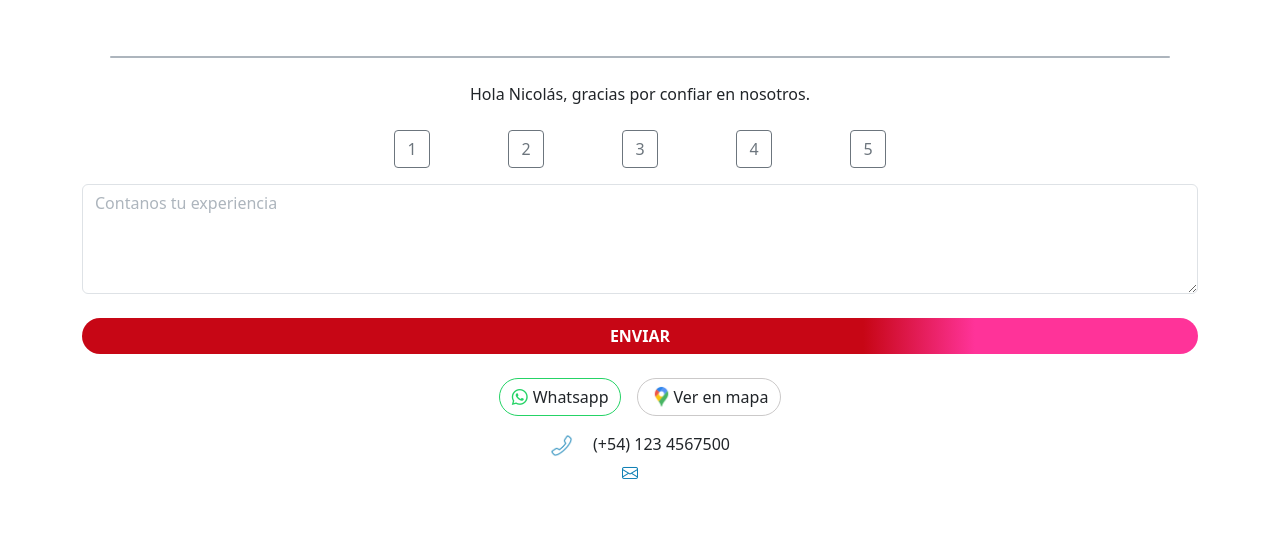
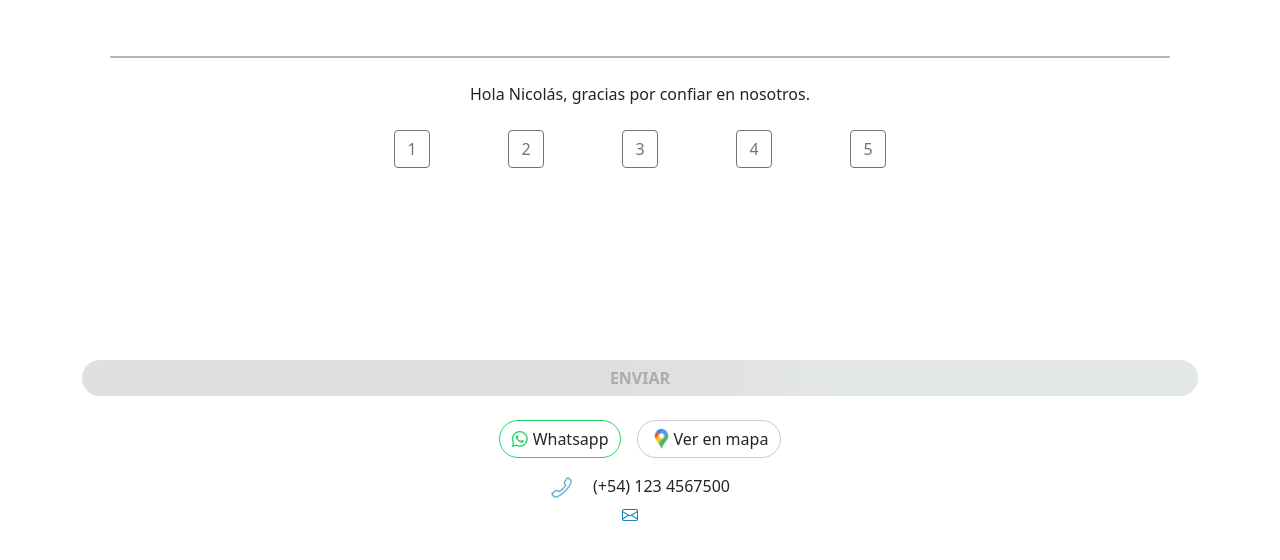
Before and after one commit to JesusOyola/tecnom-challenge, an Angular app: page /boxes in a window 1280 px wide. Shown: the top 560 px of the page. Built offline with nearby package versions, Linux system fonts and the light colour scheme; no server answers.

Commit message:
feat: Implement thnks message and redirect to home

```diff
--- a/src/app/pages/boxes/boxes.component.html
+++ b/src/app/pages/boxes/boxes.component.html
@@ -3,6 +3,15 @@
     <h6 class="text-muted">{{ workshop.name }}</h6>
     <div class="header-line mx-auto"></div>
   </div>
+
+  @if(showThanksMessage){
+  <div class="thanks-text-container">
+    <h4 class="thanks-text">
+      ¡Gracias por compartir sus comentarios con nosotros!
+    </h4>
+    <a class="mt-5" href="/boxes">Volver a calificarnos</a>
+  </div>
+  } @if(!showThanksMessage){
 
   <div class="text-center mb-4">
     <p>Hola Nicolás, gracias por confiar en nosotros.</p>
@@ -25,7 +34,9 @@
       >
         1
       </button>
-      <div *ngIf="rating === 1" class="text-muted mt-2">{{ texts[0] }}</div>
+      @if(rating === 1){
+      <div  class="text-muted mt-2">{{ texts[0] }}</div>
+      }
     </div>
 
     <div class="text-center rate-container">
@@ -40,7 +51,9 @@
       >
         2
       </button>
-      <div *ngIf="rating === 2" class="text-muted mt-2">{{ texts[1] }}</div>
+      @if(rating === 2){
+      <div  class="text-muted mt-2">{{ texts[1] }}</div>
+      }
     </div>
 
     <div class="text-center rate-container">
@@ -55,7 +68,9 @@
       >
         3
       </button>
-      <div *ngIf="rating === 3" class="text-muted mt-2">{{ texts[2] }}</div>
+      @if(rating === 3){
+      <div  class="text-muted mt-2">{{ texts[2] }}</div>
+      }
     </div>
 
     <div class="text-center rate-container">
@@ -70,7 +85,9 @@
       >
         4
       </button>
-      <div *ngIf="rating === 4" class="text-muted mt-2">{{ texts[3] }}</div>
+      @if(rating === 4){
+      <div  class="text-muted mt-2">{{ texts[3] }}</div>
+      }
     </div>
 
     <div class="text-center rate-container">
@@ -85,28 +102,36 @@
       >
         5
       </button>
-      <div *ngIf="rating === 5" class="text-muted mt-2">{{ texts[4] }}</div>
+      @if(rating === 5){
+      <div  class="text-muted mt-2">{{ texts[4] }}</div>
+      }
     </div>
   </div>
 
-  <div class="mb-4">
+  <div [ngClass]="{ 'mb-4': rating !== 0, 'no-text-spacing': rating == 0 }">
+    @if(rating !== 0){
     <textarea
-      class="form-control"
+      class="form-control no-resize"
+      maxlength="500"
       rows="4"
       placeholder="Contanos tu experiencia"
       [(ngModel)]="feedback"
     ></textarea>
+    }
   </div>
 
   <div class="d-grid mb-4">
     <button
       type="button"
-      class="btn btn-pink text-white fw-bold"
+      class="btn text-white fw-bold"
+      [ngClass]="{ 'btn-pink': rating !== 0, 'btn-disabled': rating == 0 }"
       (click)="submitFeedback()"
+      [disabled]="rating == 0"
     >
-      ENVIAR
+      <span [ngClass]="{ 'btn-disabled-text': rating == 0 }">ENVIAR</span>
     </button>
   </div>
+  }
 
   <div class="text-center">
     <h6 class="mb-1">{{ workshop.name }}</h6>
@@ -114,7 +139,11 @@
   </div>
 
   <div class="d-flex justify-content-center gap-3 mb-3">
-    <button type="button" class="btn btn-link-info btn-whatsapp" (click)="openWhatsApp()">
+    <button
+      type="button"
+      class="btn btn-link-info btn-whatsapp"
+      (click)="openWhatsApp()"
+    >
       <i class="bi bi-whatsapp whatsapp-icon"></i> Whatsapp
     </button>
     <button
--- a/src/app/pages/boxes/boxes.component.scss
+++ b/src/app/pages/boxes/boxes.component.scss
@@ -16,27 +16,39 @@
   border-radius: 20px;
   border: none;
 }
+.btn-disabled {
+  background: linear-gradient(
+    90deg,
+    rgba(207, 207, 207, 1) 47%,
+    rgba(213, 218, 219, 1) 70%
+  );
+  border-radius: 20px;
+  border: none;
+}
+.btn-disabled-text {
+  color: grey;
+}
 
 .btn-pink:hover {
   background: linear-gradient(90deg, #e6006b, #e62e8a);
 }
 
-.btn-link-info{
+.btn-link-info {
   display: flex;
 
   border-radius: 20px;
 }
-.btn-whatsapp{
+.btn-whatsapp {
   border-color: #25d366;
 }
-.btn-map{
+.btn-map {
   border-color: #cbc9c9;
 }
 .whatsapp-icon {
   color: #25d366;
   padding-right: 5px;
 }
-.map-icon{
+.map-icon {
   height: 23px;
   width: 23px;
 }
@@ -57,10 +69,32 @@ textarea::placeholder {
   width: 90px;
 }
 
-.secondary-contacts{
+.secondary-contacts {
   color: rgb(16, 128, 181);
 }
 
-.contact-text{
+.contact-text {
   padding-left: 20px;
 }
+
+.no-resize {
+  resize: none;
+}
+
+.no-text-spacing {
+  margin-top: 12rem;
+}
+
+.thanks-text-container {
+  display: flex;
+  flex-direction: column;
+  text-align: center;
+  justify-content: center;
+  align-items: center;
+  margin-bottom: 5rem;
+  margin-top: 8rem;
+}
+
+.thanks-text {
+  color: rgb(20, 172, 243);
+}
--- a/src/app/pages/boxes/boxes.component.ts
+++ b/src/app/pages/boxes/boxes.component.ts
@@ -21,6 +21,7 @@ export default class BoxesComponent {
   texts = [];
   locationData: string = '';
   phoneNumber = '541134675692';
+  showThanksMessage:boolean = false;
 
   ngOnInit(): void {
     this.loadWorkshopData();
@@ -46,7 +47,7 @@ export default class BoxesComponent {
         this.surveyConfig = data;
         this.ratingText(data.mapping);
 
-        //console.log('Configuración de encuesta:', this.surveyConfig);
+        console.log('Configuración de encuesta:', this.surveyConfig);
       },
       (error) => {
         console.error(
@@ -83,8 +84,9 @@ export default class BoxesComponent {
   }
 
   submitFeedback(): void {
-    //console.log('Calificación:', this.rating);
-    //console.log('Comentarios:', this.feedback);
+    console.log('Calificación:', this.rating);
+    console.log('Comentarios:', this.feedback);
+    this.showThanksMessage = true;
     alert('¡Gracias por tu feedback!');
   }
 }
```
Lines whose indentation alone changed are shown as unchanged.
